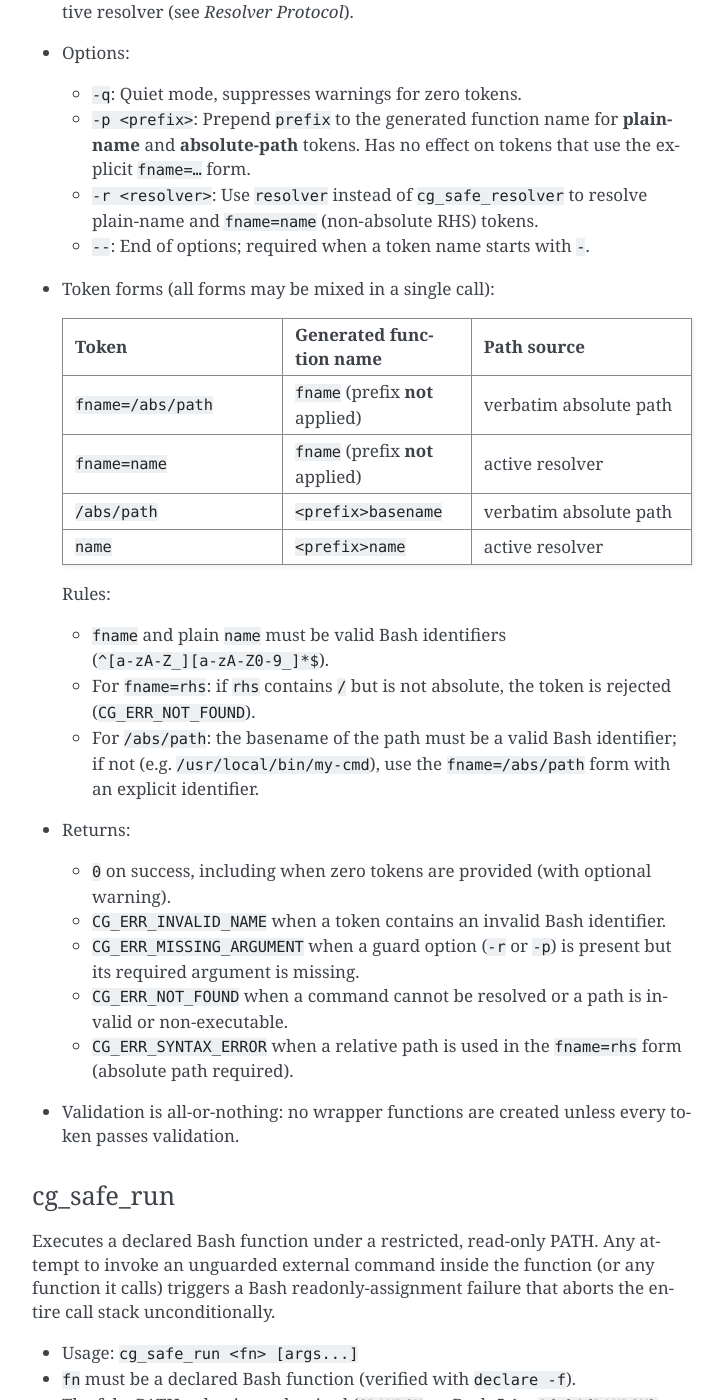
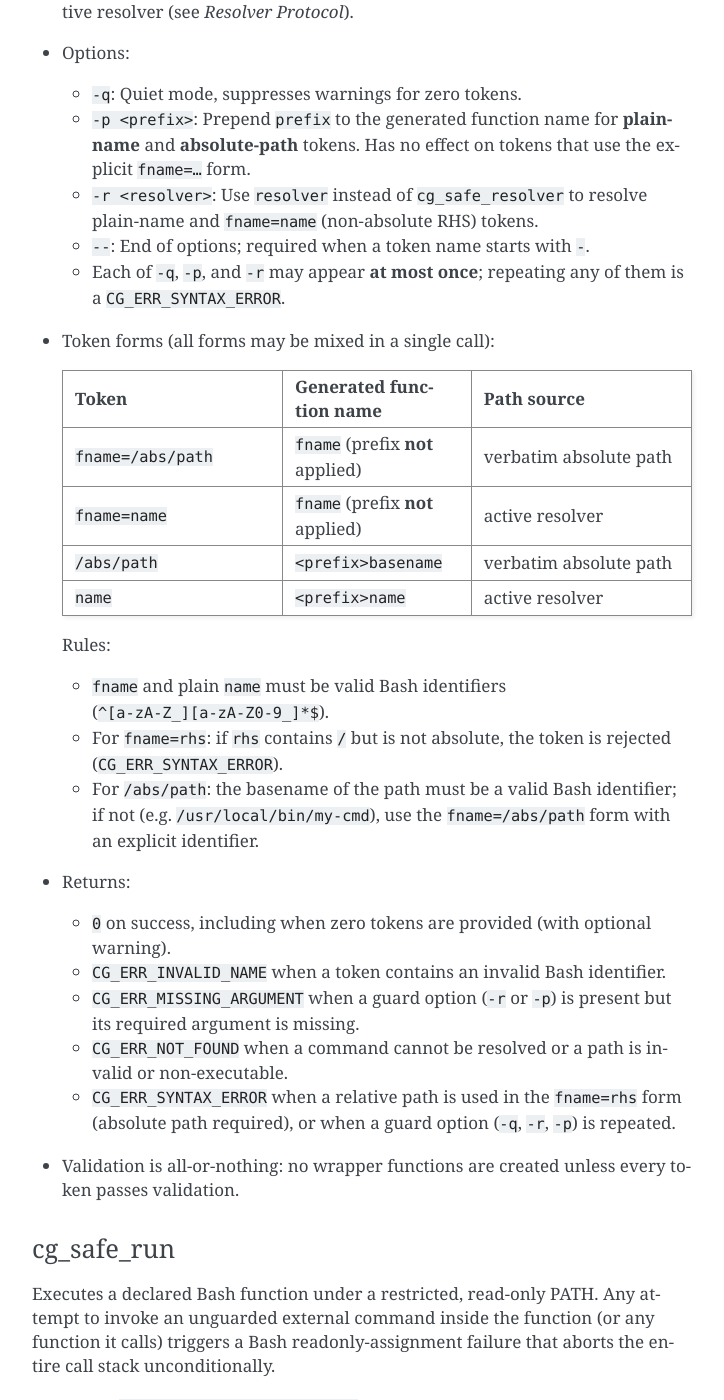
Before and after one commit to CriticalOptimisation/bash-deploy-libs, a Sphinx documentation site: the page built from docs/libraries/command_guard.rst, in a window 1280 px wide and 1400 px high, scrolled down 1305 px. Shown: the whole window, without its empty margins (388-1112 px from the left). Built offline with Sphinx 7.4.7, drawn with Linux system fonts in a browser that asks for light colours.

Commit message:
fix(guard): reject duplicate -q/-r/-p options as CG_ERR_SYNTAX_ERROR
Each guard option may appear at most once; a second occurrence is a
structural calling-convention violation. Add opt_q/opt_r/opt_p sentinels
checked at the top of each getopts branch.

Also fix a stale CG_ERR_NOT_FOUND reference in the guard Rules section
of the docs (relative rhs in fname=rhs returns CG_ERR_SYNTAX_ERROR, not
CG_ERR_NOT_FOUND) and extend the CG_ERR_SYNTAX_ERROR returns entry to
cover duplicate options.

Add 3 tests: guard -q -q, guard -r … -r …, guard -p … -p … each assert
CG_ERR_SYNTAX_ERROR and the appropriate error message.

Co-Authored-By: Claude Sonnet 4.6 <noreply@anthropic.com>

```diff
--- a/docs/libraries/command_guard.rst
+++ b/docs/libraries/command_guard.rst
@@ -67,6 +67,8 @@ full path.
   - ``-r <resolver>``: Use ``resolver`` instead of ``cg_safe_resolver`` to
     resolve plain-name and ``fname=name`` (non-absolute RHS) tokens.
   - ``--``: End of options; required when a token name starts with ``-``.
+  - Each of ``-q``, ``-p``, and ``-r`` may appear **at most once**; repeating
+    any of them is a ``CG_ERR_SYNTAX_ERROR``.
 
 - Token forms (all forms may be mixed in a single call):
 
@@ -95,7 +97,7 @@ full path.
   - ``fname`` and plain ``name`` must be valid Bash identifiers
     (``^[a-zA-Z_][a-zA-Z0-9_]*$``).
   - For ``fname=rhs``: if ``rhs`` contains ``/`` but is not absolute, the token
-    is rejected (``CG_ERR_NOT_FOUND``).
+    is rejected (``CG_ERR_SYNTAX_ERROR``).
   - For ``/abs/path``: the basename of the path must be a valid Bash identifier;
     if not (e.g. ``/usr/local/bin/my-cmd``), use the ``fname=/abs/path`` form
     with an explicit identifier.
@@ -109,7 +111,8 @@ full path.
   - ``CG_ERR_NOT_FOUND`` when a command cannot be resolved or a path is
     invalid or non-executable.
   - ``CG_ERR_SYNTAX_ERROR`` when a relative path is used in the ``fname=rhs``
-    form (absolute path required).
+    form (absolute path required), or when a guard option (``-q``, ``-r``,
+    ``-p``) is repeated.
 
 - Validation is all-or-nothing: no wrapper functions are created unless every
   token passes validation.
```
Also changed, not shown: 2 other files.
